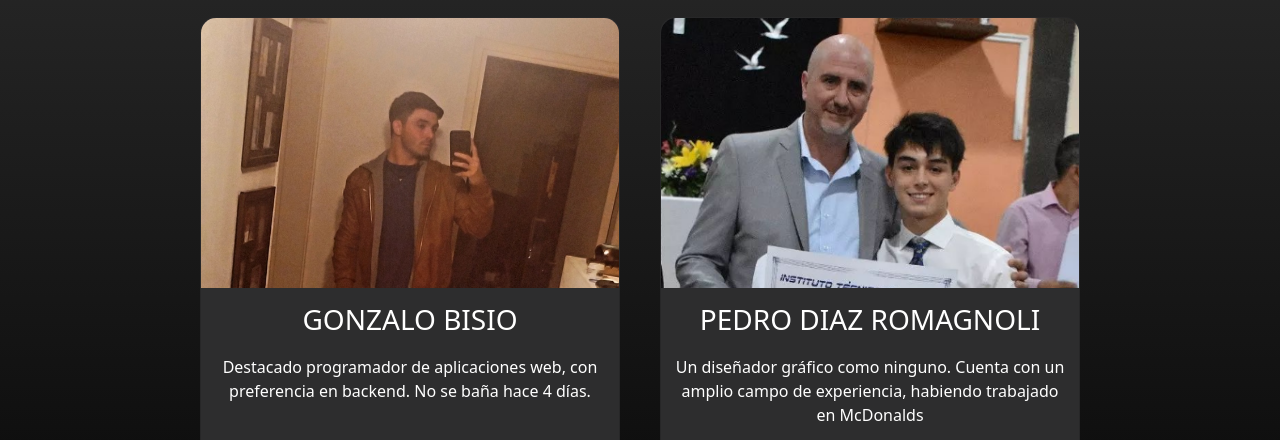
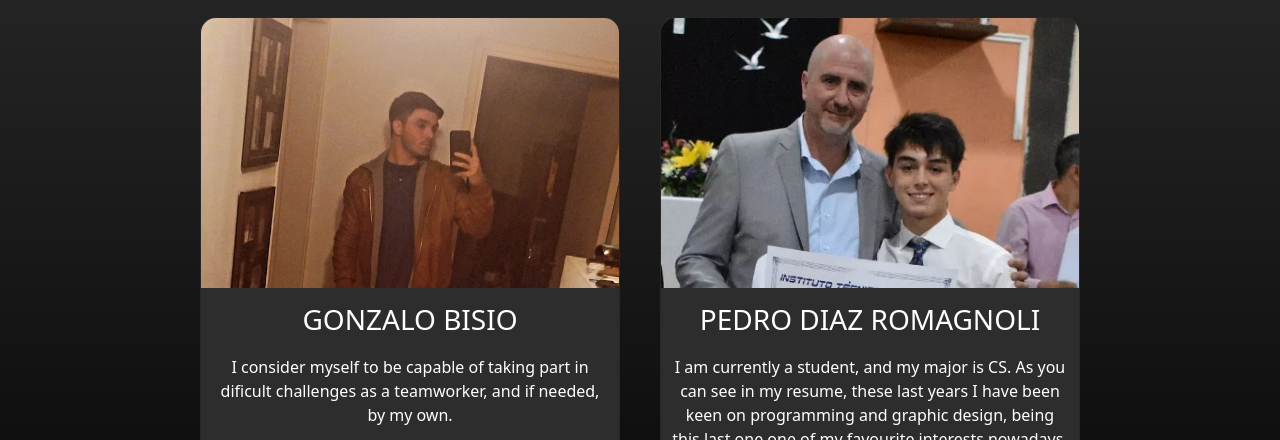
Before and after one commit to GonzaloBisio/Proyecto2022-Bisio-DiazR, a plain HTML site: page about.html in a window 1280 px wide. Shown: the part 104-544 px from the top of the page. Drawn offline with nearby package versions, Linux system fonts and the light colour scheme.

Commit message:
2.0 Finish?

```diff
--- a/about.html
+++ b/about.html
@@ -42,7 +42,7 @@
     <div class="card">
         <div class="card-image card-1"></div>
         <h3>GONZALO BISIO</h2>
-        <P>Destacado programador de aplicaciones web, con preferencia en backend. No se baña hace 4 días.</P>
+        <P>I consider myself to be capable of taking part in dificult challenges as a teamworker, and if needed, by my own.</P>
         <div id="iconos" class="mt-3">
           <a href="#"><i class="bi bi-facebook"></i></a>
           <a href="https://www.instagram.com/gonzalo.bisio/"><i class="bi bi-instagram"></i></a>
@@ -53,7 +53,7 @@
     <div class="card">
         <div class="card-image card-2"></div>
         <h3>PEDRO DIAZ ROMAGNOLI</h2>
-        <P>Un diseñador gráfico como ninguno. Cuenta con un amplio campo de experiencia, habiendo trabajado en McDonalds </P>
+        <P>I am currently a student, and my major is CS. As you can see in my resume, these last years I have been keen on programming and graphic design, being this last one one of my favourite interests nowadays. I love designing logos, programming web pages and databases and editing videos.</P>
         <div id="iconos" class="mt-3">
           <a href="#"><i class="bi bi-facebook"></i></a>
           <a href="https://www.instagram.com/pedrodiaz_r/"><i class="bi bi-instagram"></i></a>
--- a/style.css
+++ b/style.css
@@ -1,5 +1,6 @@
 body {
 	background-image: linear-gradient(rgb(41, 41, 41), rgb(0, 0, 0));
+
   }
 
 canvas {
```
Also changed, not shown: img/pencil.png.
